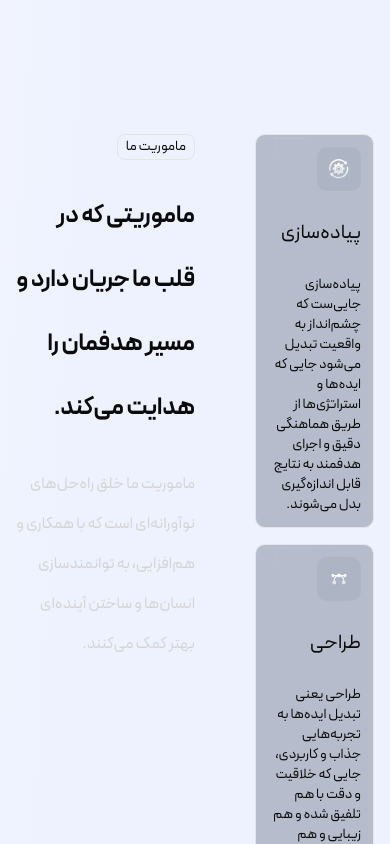
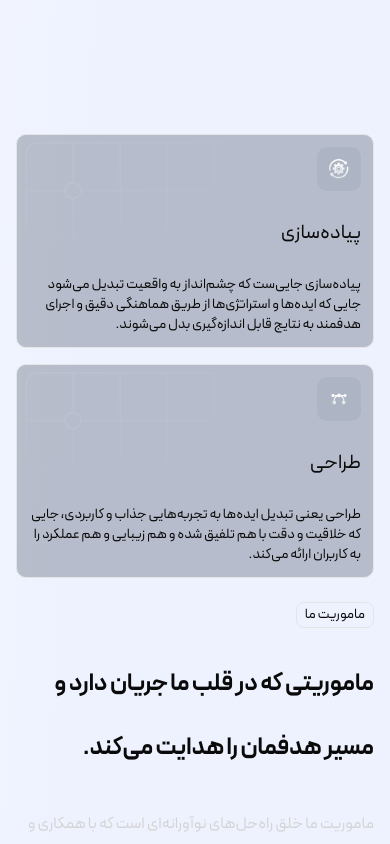
Before and after one commit to nodup-labs/nodup-landing, a Next.js app: page /about-us in a window 390 px wide. Shown: the part 4780-5624 px from the top of the page. Built offline with nearby package versions, Linux system fonts and the light colour scheme.

Commit message:
feat: respasive section OurMission

```diff
--- a/app/about-us/components/ourmission.tsx
+++ b/app/about-us/components/ourmission.tsx
@@ -28,10 +28,11 @@ const OurMission = () => {
         whileInView={{ opacity: 1, y: 0 }}
         transition={{ duration: 0.8 }}
         viewport={{ once: true }}
-        className="mb-25"
+        className="mb-24"
       >
-        <div className="flex justify-between">
-          <div className="w-4/12 flex flex-col gap-4">
+        {/* Mobile-first: stack content, switch to two-column on md+ */}
+        <div className="flex flex-col md:flex-row items-start gap-6">
+          <div className="w-full md:w-4/12 flex flex-col gap-4">
             {cards.map((card, index) => (
               <CardItem
                 key={index}
@@ -42,8 +43,8 @@ const OurMission = () => {
               />
             ))}
           </div>
-          <div className="w-1/2">
-            <div className="flex flex-col gap-6 md:gap-2 pb-16 ">
+          <div className="w-full md:w-8/12">
+            <div className="flex flex-col gap-6 md:gap-2 pb-6 md:pb-16">
               <Badge variant="outline" className="text-sm font-medium">
                 ماموریت ما
               </Badge>
```
